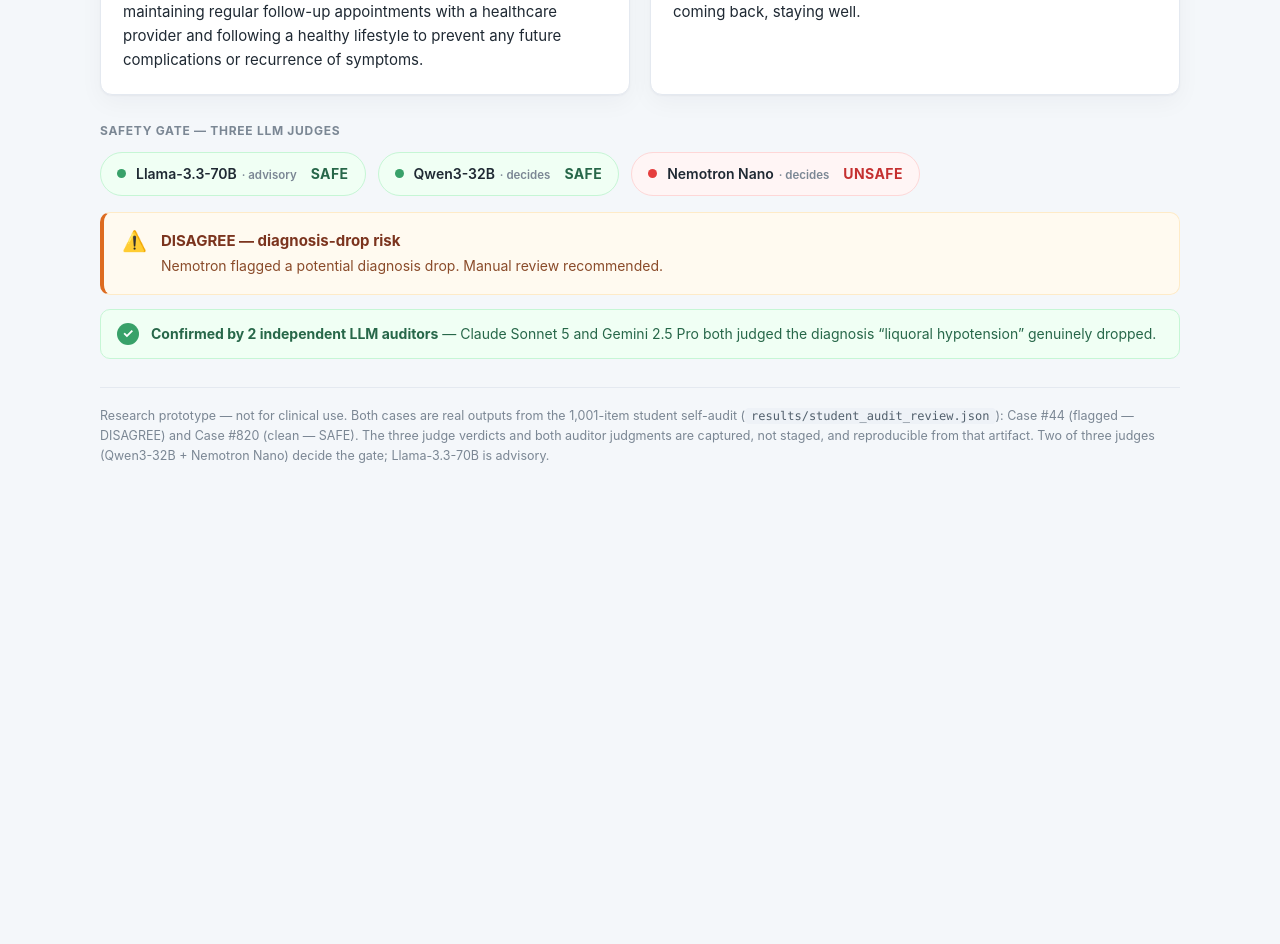
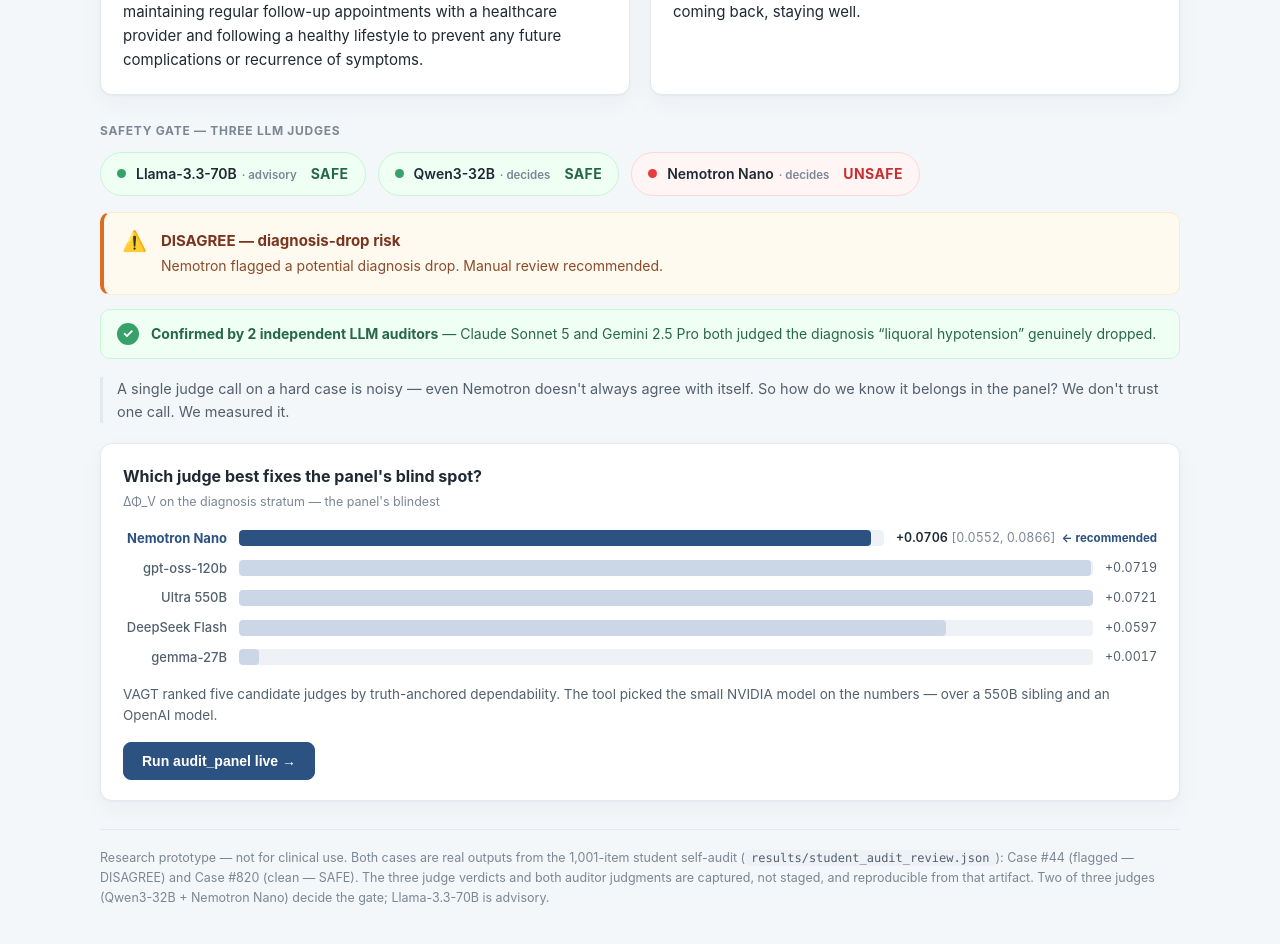
Before and after one commit to deepset01-sys/medisimplifier-nemotron-vagt, a React (Vite) app in the folder app/: page / in a window 1280 px wide. Shown: the part 1180-2124 px from the top of the page. Before the commit the page ends 1710 px from the top, so only its background shows below. Built offline with nearby package versions, Linux system fonts and the light colour scheme.

Commit message:
feat: app layer — Act 2 audit_panel card + deterministic live button; gate cached; bridge sentence; SAFE case clean

```diff
--- a/app/demo.jsx
+++ b/app/demo.jsx
@@ -160,6 +160,31 @@
     "Claude Sonnet 5 and Gemini 2.5 Pro both confirm every diagnosis and medication is retained.",
 };
 
+/* ===================== audit_panel — Act 2 (live) ====================== */
+
+const AUDIT_ENDPOINT = "/v1/audit_panel"; // proxied by Vite; deterministic (pure CPU) — same answer every call
+const AUDIT_REQUEST = {
+  incumbent_panel: ["meta-llama/Llama-3.3-70B-Instruct", "Qwen/Qwen3-32B"],
+  candidate_pool: [
+    "nvidia/NVIDIA-Nemotron-3-Nano-30B-A3B",
+    "google/gemma-3-27b-it",
+    "openai/gpt-oss-120b",
+    "nvidia/nemotron-3-super-120b-a12b",
+    "deepseek-ai/DeepSeek-V4-Flash-0731",
+    "nvidia/Nemotron-3-Ultra-550b-a55b",
+  ],
+};
+
+// Static ΔΦ_V chart (diagnosis stratum) from results/audit_panel_live_receipt.json.
+const PANEL_CANDIDATES = [
+  { name: "Nemotron Nano", delta: 0.0706, ci: [0.0552, 0.0866], recommended: true },
+  { name: "gpt-oss-120b", delta: 0.0719 },
+  { name: "Ultra 550B", delta: 0.0721 },
+  { name: "DeepSeek Flash", delta: 0.0597 },
+  { name: "gemma-27B", delta: 0.0017 },
+];
+const PANEL_MAX = 0.0721; // longest bar (Ultra) → normalizes bar widths
+
 /* ================================ styles ================================ */
 
 const CSS = `
@@ -315,6 +340,72 @@
   font-family: ui-monospace, SFMono-Regular, Menlo, Consolas, monospace; font-size: 12px;
   background: #eef2f7; padding: 1px 6px; border-radius: 4px; color: var(--ink-soft);
 }
+
+/* run-it-live */
+.ms-live { margin-top: 18px; }
+.ms-runbtn {
+  appearance: none; border: 1px solid var(--brand); background: var(--brand); color: #fff;
+  font-weight: 600; font-size: 14px; padding: 10px 18px; border-radius: 8px; cursor: pointer;
+  transition: background .15s, transform .05s;
+}
+.ms-runbtn:hover { background: #24466e; }
+.ms-runbtn:active { transform: translateY(1px); }
+.ms-runbtn:focus-visible { outline: 2px solid #a9c3e6; outline-offset: 2px; }
+.ms-live-note { margin-left: 12px; font-size: 12.5px; color: var(--ink-faint); }
+.ms-live-loading { display: inline-flex; align-items: center; font-size: 14px; color: var(--ink-soft); font-weight: 500; }
+.ms-live-loading .dots span { animation: msblink 1.2s infinite both; }
+.ms-live-loading .dots span:nth-child(2) { animation-delay: .2s; }
+.ms-live-loading .dots span:nth-child(3) { animation-delay: .4s; }
+@keyframes msblink { 0%, 80%, 100% { opacity: .2; } 40% { opacity: 1; } }
+.ms-live-result {
+  border: 1px solid #cbd6e6; border-left: 4px solid var(--brand); background: #f7fafd;
+  border-radius: 10px; padding: 14px 16px;
+}
+.ms-live-badge {
+  display: inline-flex; align-items: center; gap: 7px; font-size: 12px; font-weight: 700;
+  letter-spacing: .04em; text-transform: uppercase; color: var(--brand); margin-bottom: 10px;
+}
+.ms-live-badge .live-dot { width: 8px; height: 8px; border-radius: 50%; background: #e53e3e; animation: mspulse 1.4s infinite; }
+@keyframes mspulse { 0%, 100% { opacity: 1; } 50% { opacity: .35; } }
+.ms-live-row { display: flex; flex-wrap: wrap; align-items: center; gap: 10px; }
+.ms-live-consensus { font-weight: 700; font-size: 14px; }
+.v-SAFE { color: var(--safe-ink); } .v-UNSAFE { color: var(--unsafe-ink); }
+.v-DISAGREE { color: var(--warn-accent); } .v-ERROR { color: var(--ink-faint); }
+.ms-live-meta { font-size: 12.5px; color: var(--ink-faint); }
+.ms-live-error {
+  border: 1px solid var(--warn-line); background: var(--warn-bg); border-radius: 10px;
+  padding: 12px 16px; font-size: 14px; color: var(--warn-ink);
+  display: flex; align-items: center; gap: 12px; flex-wrap: wrap;
+}
+.ms-retry {
+  appearance: none; border: 1px solid #cdd7e2; background: #fff; color: var(--brand);
+  font-weight: 600; font-size: 13px; padding: 6px 12px; border-radius: 999px; cursor: pointer;
+}
+
+/* Act 2 — bridge + audit_panel card */
+.ms-bridge {
+  margin: 18px 0 0; font-size: 14.5px; line-height: 1.6; color: var(--ink-soft);
+  border-left: 3px solid var(--line); padding-left: 14px;
+}
+.ms-act2 {
+  margin-top: 20px; background: var(--card); border: 1px solid var(--line); border-radius: 12px;
+  box-shadow: 0 1px 2px rgba(16,24,40,0.04), 0 8px 24px rgba(16,24,40,0.04); padding: 20px 22px;
+}
+.ms-act2-title { font-size: 16px; font-weight: 700; color: var(--ink); margin-bottom: 2px; }
+.ms-act2-sub { font-size: 12.5px; color: var(--ink-faint); margin-bottom: 16px; }
+.ms-bars { display: flex; flex-direction: column; gap: 9px; }
+.ms-bar-row { display: grid; grid-template-columns: 104px 1fr auto; align-items: center; gap: 12px; font-size: 13px; }
+.ms-bar-name { color: var(--ink-soft); font-weight: 500; text-align: right; }
+.ms-bar-row.rec .ms-bar-name { color: var(--brand); font-weight: 700; }
+.ms-bar-track { height: 16px; background: #eef2f7; border-radius: 4px; overflow: hidden; }
+.ms-bar-fill { display: block; height: 100%; background: #cbd6e6; border-radius: 4px; }
+.ms-bar-row.rec .ms-bar-fill { background: var(--brand); }
+.ms-bar-val { font-variant-numeric: tabular-nums; color: var(--ink-soft); white-space: nowrap; font-size: 12.5px; }
+.ms-bar-row.rec .ms-bar-val { color: var(--ink); font-weight: 600; }
+.ms-bar-ci { color: var(--ink-faint); font-weight: 400; }
+.ms-bar-tag { color: var(--brand); font-weight: 700; margin-left: 6px; font-size: 11.5px; }
+.ms-act2-caption { margin: 16px 0 0; font-size: 13.5px; line-height: 1.55; color: var(--ink-soft); }
+.ms-audit-live { margin-top: 16px; }
 `;
 
 /* ============================== components ============================== */
@@ -345,6 +436,27 @@
   const [caseKey, setCaseKey] = useState("flagged");
   const isFlagged = caseKey === "flagged";
   const active = isFlagged ? CASE_FLAGGED : CASE_SAFE;
+  const [audit, setAudit] = useState({ status: "idle", data: null });
+
+  async function runAudit() {
+    setAudit({ status: "loading", data: null });
+    try {
+      const controller = new AbortController();
+      const timer = setTimeout(() => controller.abort(), 30000); // CPU service — milliseconds; generous ceiling
+      const res = await fetch(AUDIT_ENDPOINT, {
+        method: "POST",
+        headers: { "Content-Type": "application/json" },
+        body: JSON.stringify(AUDIT_REQUEST),
+        signal: controller.signal,
+      });
+      clearTimeout(timer);
+      if (!res.ok) throw new Error("HTTP " + res.status);
+      const data = await res.json();
+      setAudit({ status: "success", data });
+    } catch (e) {
+      setAudit({ status: "error", data: null });
+    }
+  }
 
   return (
     <div className="ms-page">
@@ -414,12 +526,96 @@
             </div>
           </div>
 
+          {/* Act 2 (auditor confirm + bridge + audit_panel) — FLAGGED case only */}
+          {isFlagged && (
+            <>
           <div className="ms-auditors">
             <span className="check" aria-hidden="true">✓</span>
             <span>
               <strong>Confirmed by 2 independent LLM auditors</strong> — {active.auditors}
             </span>
           </div>
+
+          {/* bridge — Act 1's noise motivates Act 2's rigor */}
+          <p className="ms-bridge">
+            A single judge call on a hard case is noisy — even Nemotron doesn't always agree with itself. So how do we
+            know it belongs in the panel? We don't trust one call. We measured it.
+          </p>
+
+          {/* Act 2 — why you can trust the panel (audit_panel) */}
+          <div className="ms-act2">
+            <div className="ms-act2-title">Which judge best fixes the panel's blind spot?</div>
+            <div className="ms-act2-sub">ΔΦ_V on the diagnosis stratum — the panel's blindest</div>
+
+            <div className="ms-bars">
+              {PANEL_CANDIDATES.map((c) => (
+                <div className={"ms-bar-row" + (c.recommended ? " rec" : "")} key={c.name}>
+                  <span className="ms-bar-name">{c.name}</span>
+                  <span className="ms-bar-track">
+                    <span className="ms-bar-fill" style={{ width: (c.delta / PANEL_MAX) * 100 + "%" }} />
+                  </span>
+                  <span className="ms-bar-val">
+                    +{c.delta.toFixed(4)}
+                    {c.recommended && <span className="ms-bar-ci"> [{c.ci[0]}, {c.ci[1]}]</span>}
+                    {c.recommended && <span className="ms-bar-tag">← recommended</span>}
+                  </span>
+                </div>
+              ))}
+            </div>
+
+            <p className="ms-act2-caption">
+              VAGT ranked five candidate judges by truth-anchored dependability. The tool picked the small NVIDIA
+              model on the numbers — over a 550B sibling and an OpenAI model.
+            </p>
+
+            {/* live, deterministic audit_panel call (proxied by Vite) */}
+            <div className="ms-audit-live">
+              {audit.status === "idle" && (
+                <button className="ms-runbtn" onClick={runAudit}>Run audit_panel live →</button>
+              )}
+
+              {audit.status === "loading" && (
+                <div className="ms-live-loading">
+                  Calling audit_panel
+                  <span className="dots">
+                    <span>.</span>
+                    <span>.</span>
+                    <span>.</span>
+                  </span>
+                </div>
+              )}
+
+              {audit.status === "success" && audit.data && (() => {
+                const rec = audit.data.recommendation || {};
+                const ci = rec.ci_95 || [];
+                return (
+                  <div className="ms-live-result">
+                    <div className="ms-live-badge">
+                      <span className="live-dot" aria-hidden="true" />Live result — deterministic (same answer every call)
+                    </div>
+                    <div className="ms-live-row">
+                      <span className="ms-live-consensus v-SAFE">Recommended: {rec.model}</span>
+                      {rec.expected_Phi_V_lift != null && (
+                        <span className="ms-live-meta">
+                          ΔΦ_V +{rec.expected_Phi_V_lift}
+                          {ci.length === 2 && ` · CI [${ci[0]}, ${ci[1]}]`}
+                        </span>
+                      )}
+                    </div>
+                  </div>
+                );
+              })()}
+
+              {audit.status === "error" && (
+                <div className="ms-live-error">
+                  <span>⚠️ Endpoint offline — showing the committed receipt above.</span>
+                  <button className="ms-retry" onClick={runAudit}>Try again</button>
+                </div>
+              )}
+            </div>
+          </div>
+            </>
+          )}
         </section>
 
         {/* footer / honesty */}
--- a/app/vite.config.js
+++ b/app/vite.config.js
@@ -4,4 +4,13 @@
 // https://vite.dev/config/
 export default defineConfig({
   plugins: [react()],
+  server: {
+    proxy: {
+      '/v1': {
+        target: 'https://port8000-vjbksde9vzhgtcx.tunnel.applications.eu-north1.nebius.cloud',
+        changeOrigin: true,
+        secure: false,
+      },
+    },
+  },
 })
```
